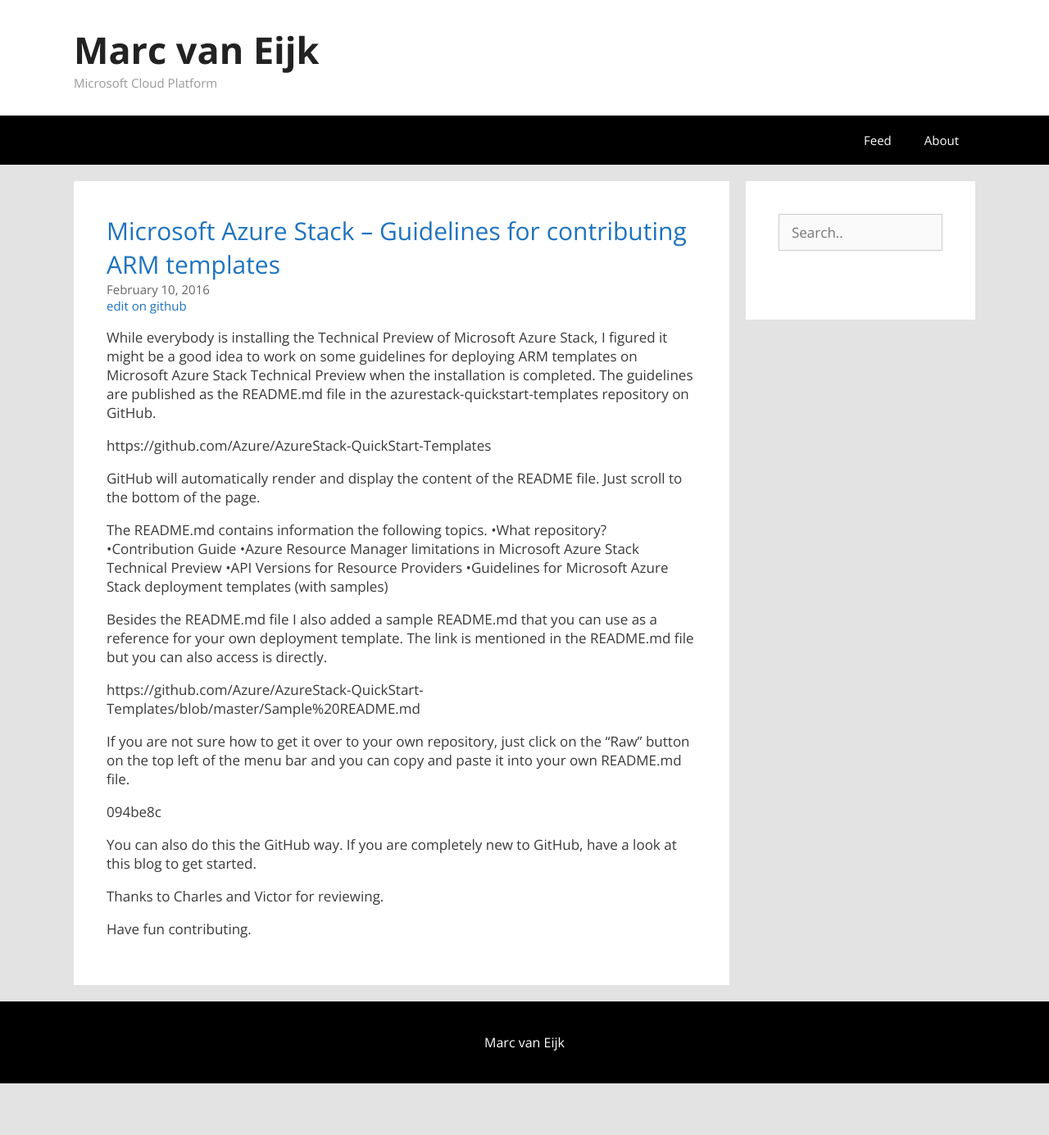
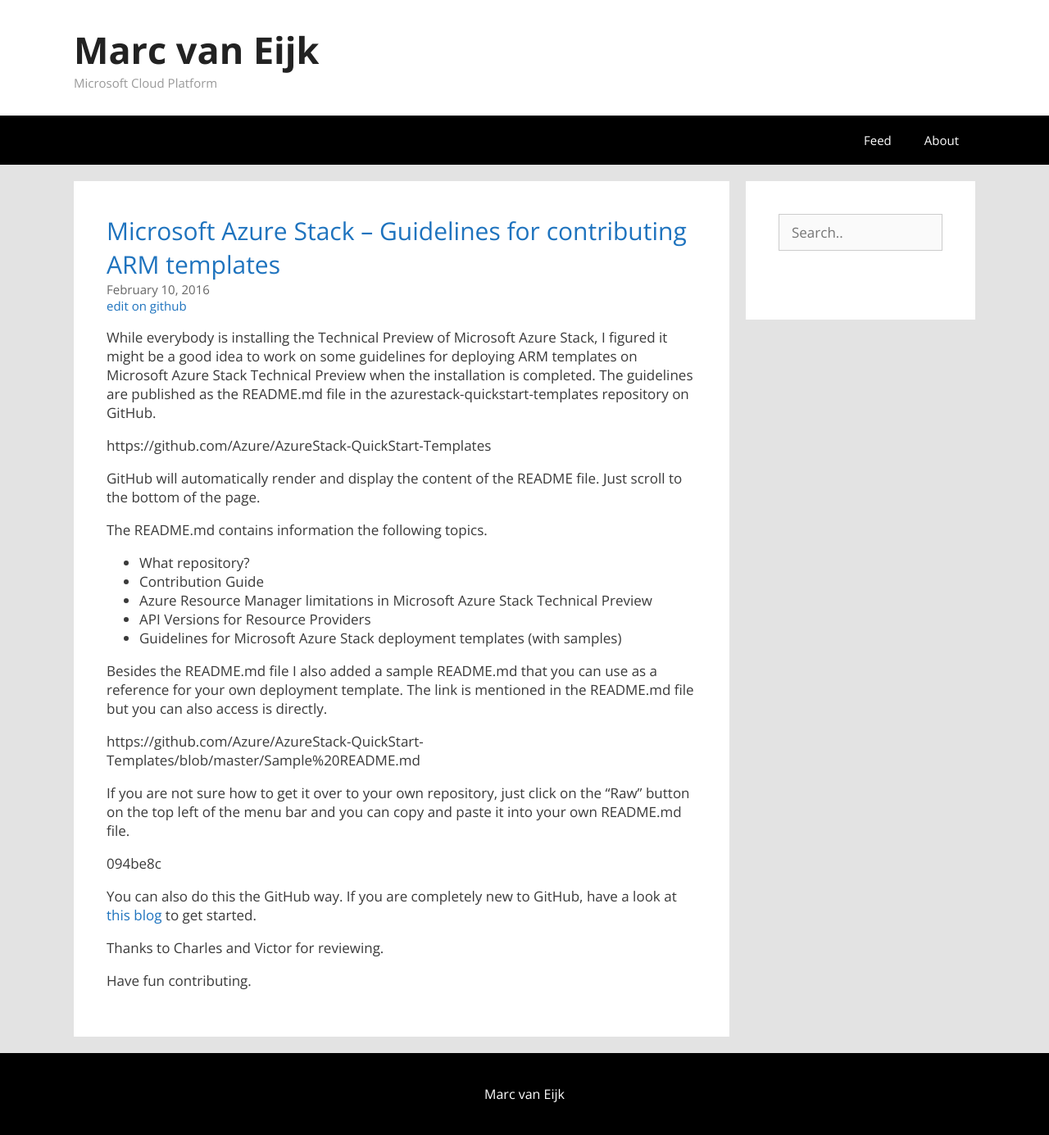
Before and after one commit to marcvaneijk/marcvaneijk.old, a Jekyll site: the page built from _posts/2016-02-10-masguidelinesjson.md, in a window 1280 px wide. Shown: the whole page at 82% size. Built offline with Jekyll 4.4.1, drawn with Linux system fonts in a browser that asks for light colours; nearby versions of some CDN libraries; before the commit the page ends 1322 px from its top, so only the background shows below that.

```diff
--- a/_posts/2016-02-10-masguidelinesjson.md
+++ b/_posts/2016-02-10-masguidelinesjson.md
@@ -12,11 +12,12 @@ https://github.com/Azure/AzureStack-QuickStart-Templates
 GitHub will automatically render and display the content of the README file. Just scroll to the bottom of the page.
 
 The README.md contains information the following topics.
-•What repository?
-•Contribution Guide
-•Azure Resource Manager limitations in Microsoft Azure Stack Technical Preview
-•API Versions for Resource Providers
-•Guidelines for Microsoft Azure Stack deployment templates (with samples)
+
+- What repository?
+- Contribution Guide
+- Azure Resource Manager limitations in Microsoft Azure Stack Technical Preview
+- API Versions for Resource Providers
+- Guidelines for Microsoft Azure Stack deployment templates (with samples)
 
 Besides the README.md file I also added a sample README.md that you can use as a reference for your own deployment template. The link is mentioned in the README.md file but you can also access is directly.
 
@@ -26,9 +27,7 @@ If you are not sure how to get it over to your own repository, just click on the
 
 094be8c
 
-You can also do this the GitHub way. If you are completely new to GitHub, have a look at this blog to get started.
-
-
+You can also do this the GitHub way. If you are completely new to GitHub, have a look at [this blog](/2016/02/03/githubstart.md) to get started.
 
 Thanks to Charles and Victor for reviewing.
 
```
